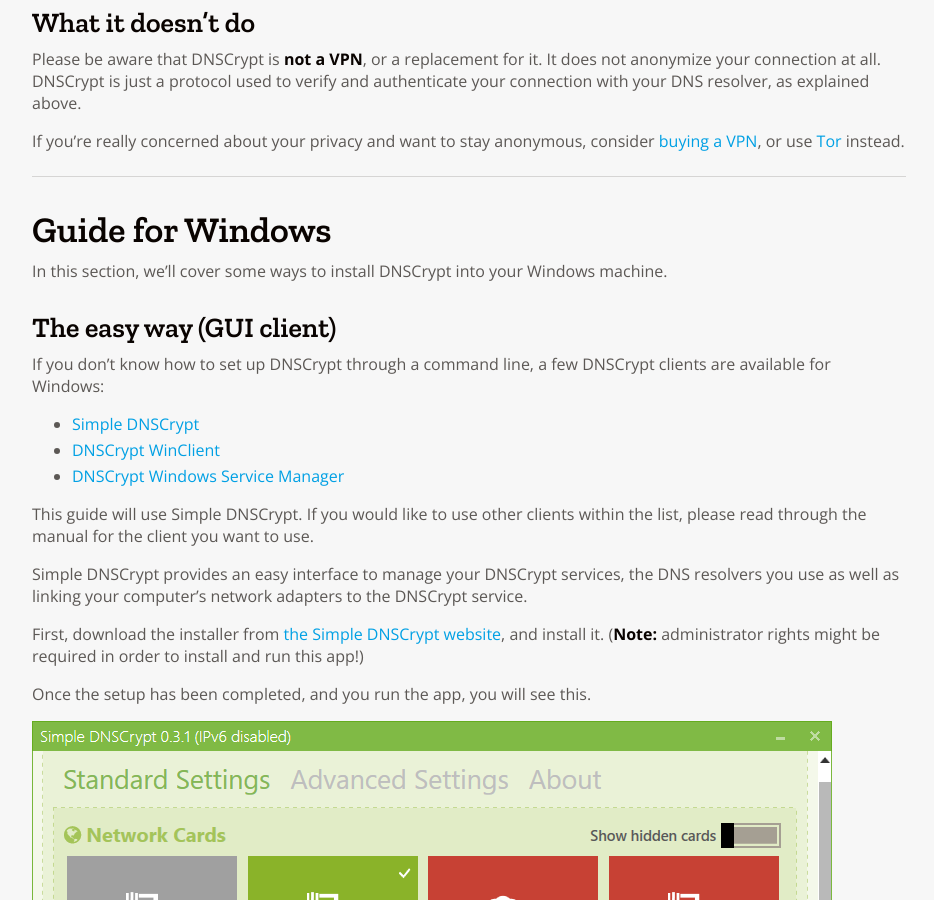
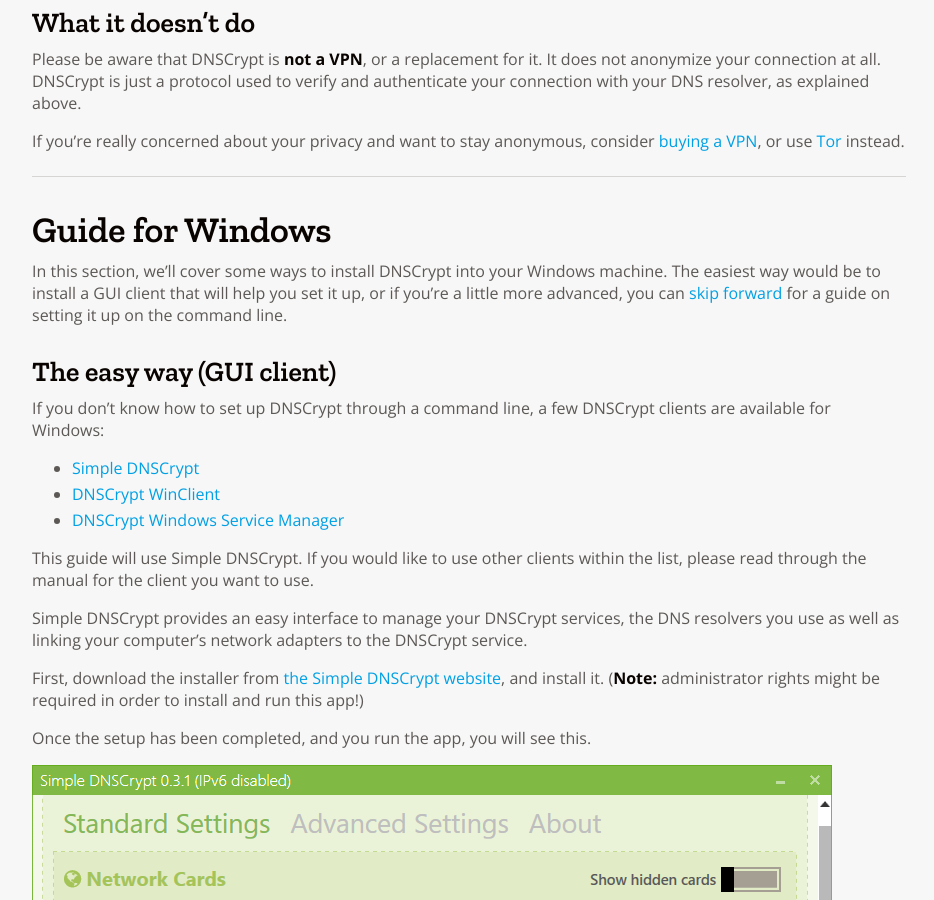
Before and after one commit to resir014/resir014.github.io, a Jekyll site: the page built from _etc/dnscrypt.md, in a window 1280 px wide and 900 px high, scrolled down 2208 px. Shown: the whole window, without its empty margins (171-1105 px from the left). Built offline with Jekyll 4.4.1, drawn with Linux system fonts in a browser that asks for light colours; comment, search, counter and statistics services are not loaded; some of the changed text lies outside the part shown.

Commit message:
updated DNSCrypt guide

```diff
--- a/_etc/dnscrypt.md
+++ b/_etc/dnscrypt.md
@@ -54,7 +54,7 @@
 
 ## Guide for Windows
 
-In this section, we'll cover some ways to install DNSCrypt into your Windows machine.
+In this section, we'll cover some ways to install DNSCrypt into your Windows machine. The easiest way would be to install a GUI client that will help you set it up, or if you're a little more advanced, you can [skip forward](#the-hard-way-command-line) for a guide on setting it up on the command line.
 
 ### The easy way (GUI client)
 
@@ -94,7 +94,7 @@
 
 ### The hard way (command line)
 
-If you want more control of the DNSCrypt service, you can always set it up from the command line. [Dominus Temporis](https://dominustemporis.com/2014/05/dnscrypt-on-windows-update/) has a nice guide to get the DNSCrypt service running through the command line.
+If you're an advanced user and you want more control of the DNSCrypt service, you can always set it up from the command line. [Dominus Temporis](https://dominustemporis.com/2014/05/dnscrypt-on-windows-update/) has a nice guide to get the DNSCrypt service running through the command line.
 
 ---
 
```
